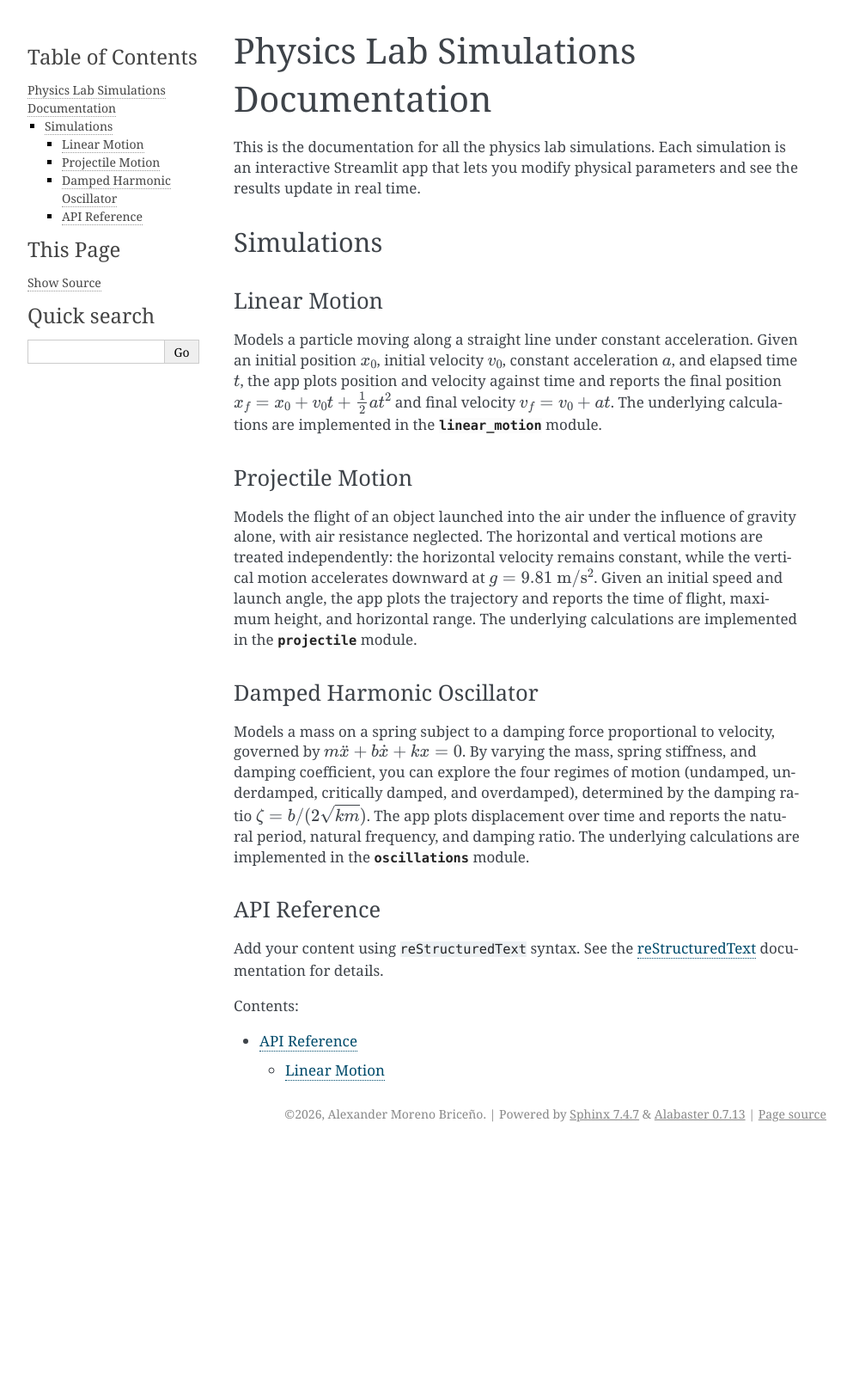
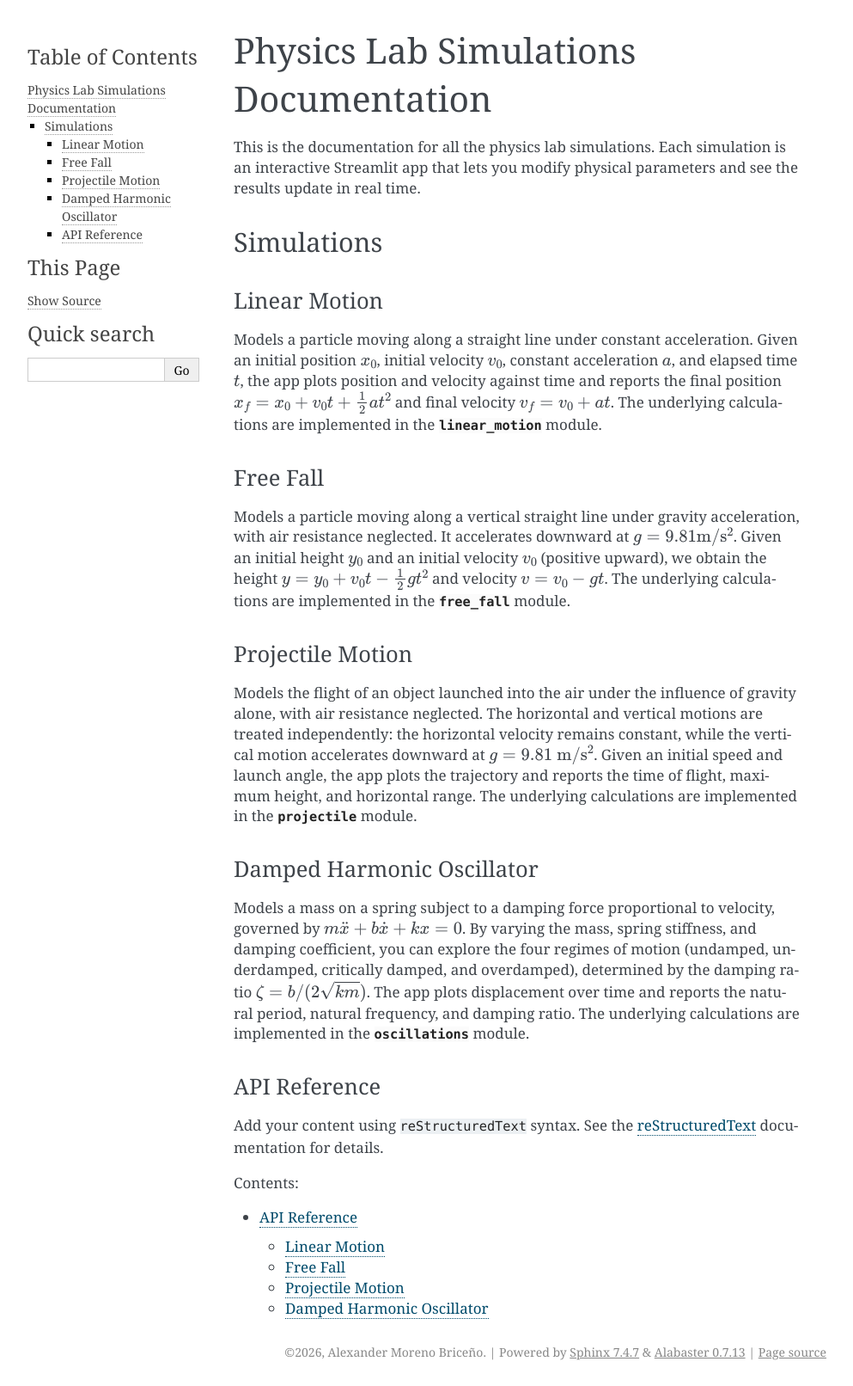
Before and after one commit to amorenobr/Lab_Simulations_Python, a Sphinx documentation site: the page built from docs/source/index.rst, in a window 1280 px wide. Shown: the whole page at 86% size, without its empty margins (148-1141 px from the left). Built offline with Sphinx 7.4.7, drawn with Linux system fonts in a browser that asks for light colours; before the commit the page ends 1335 px from its top, so only the background shows below that.

```diff
--- a/docs/source/api.rst
+++ b/docs/source/api.rst
@@ -2,9 +2,17 @@ API Reference
 =============
 
 Linear Motion
-~~~~~~~~~~~~~
+-------------
 
 .. automodule:: linear_motion
+      :members:
+      :undoc-members:
+      :show-inheritance:
+
+Free Fall
+---------
+
+.. automodule:: free_fall
       :members:
       :undoc-members:
       :show-inheritance:
--- a/docs/source/index.rst
+++ b/docs/source/index.rst
@@ -20,6 +20,15 @@ Models a particle moving along a straight line under constant acceleration. Give
 initial velocity :math:`v_0`, constant acceleration :math:`a`, and elapsed time :math:`t`, the app plots position and
 velocity against time and reports the final position :math:`x_f = x_0 + v_0 t + \frac{1}{2} a t^2` and final velocity
 :math:`v_f = v_0 + a t`. The underlying calculations are implemented in the :mod:`linear_motion` module.
+
+
+Free Fall
+~~~~~~~~~
+
+Models a particle moving along a vertical straight line under gravity acceleration, with air resistance neglected.
+It accelerates downward at :math:`g = 9.81 \mathrm{m/s^2}`. Given an initial height :math:`y_0` and an initial
+velocity :math:`v_0` (positive upward), we obtain the height :math:`y = y_0 + v_0 t - \frac{1}{2} g t^2` and
+velocity :math:`v = v_0 - g t`. The underlying calculations are implemented in the :mod:`free_fall` module.
 
 
 Projectile Motion
```
Also changed, not shown: README.md (+3 -0 lines), 1 other file.
